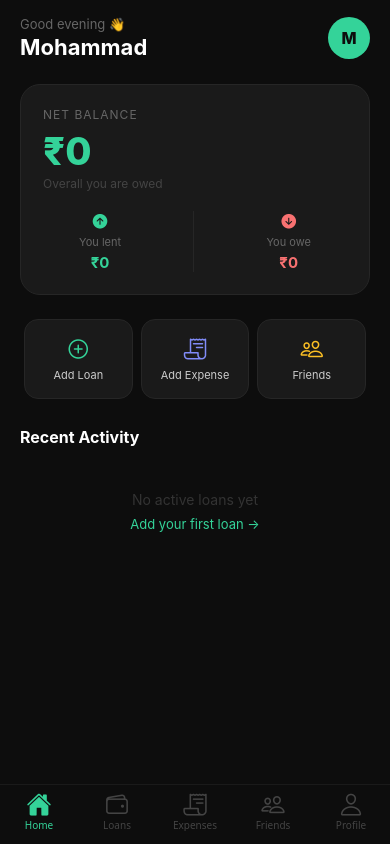
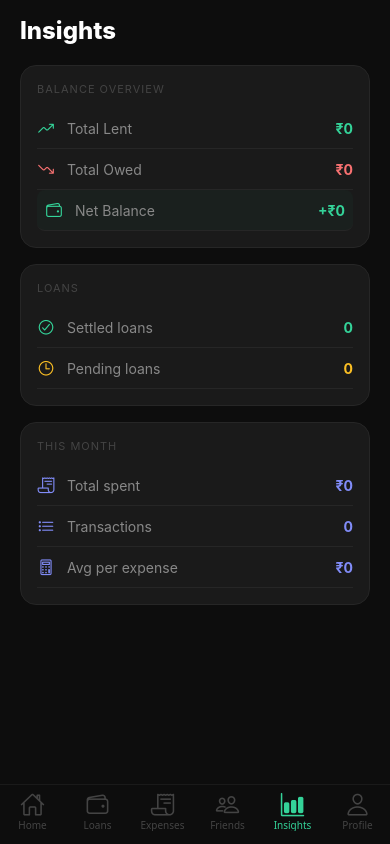
Before and after one commit to sabihul2110/FlowLedger, a React Native app in the folder frontend/: screen /Insights in a window 390 px wide. Built offline with nearby package versions, Linux system fonts and the light colour scheme.

Commit message:
feat: insights screen with balance, loan, expense, and category breakdown

```diff
--- a/frontend/src/navigation/AppNavigator.js
+++ b/frontend/src/navigation/AppNavigator.js
@@ -17,6 +17,7 @@ import LoanDetailScreen from '../screens/LoanDetailScreen';
 import ExpensesScreen from '../screens/ExpensesScreen';
 import FriendsScreen from '../screens/FriendsScreen';
 import ProfileScreen from '../screens/ProfileScreen';
+import InsightsScreen from '../screens/InsightsScreen';
 
 const Tab = createBottomTabNavigator();
 const Stack = createStackNavigator();
@@ -32,6 +33,7 @@ function LoansStack() {
 
 const ICONS = {
   Home: ['home', 'home-outline'],
+  Insights: ['bar-chart', 'bar-chart-outline'],
   Loans: ['wallet', 'wallet-outline'],
   Expenses: ['receipt', 'receipt-outline'],
   Friends: ['people', 'people-outline'],
@@ -56,6 +58,7 @@ export default function AppNavigator() {
       <Tab.Screen name="Loans" component={LoansStack} />
       <Tab.Screen name="Expenses" component={ExpensesScreen} />
       <Tab.Screen name="Friends" component={FriendsScreen} />
+      <Tab.Screen name="Insights" component={InsightsScreen} />
       <Tab.Screen name="Profile" component={ProfileScreen} />
     </Tab.Navigator>
   );
--- /dev/null
+++ b/frontend/src/screens/InsightsScreen.js
@@ -0,0 +1,174 @@
+/*
+Project Structure:
+flowledger/
+  frontend/
+    src/
+      screens/
+        InsightsScreen.js
+*/
+
+import { useState, useCallback } from 'react';
+import { View, Text, ScrollView, StyleSheet } from 'react-native';
+import { SafeAreaView } from 'react-native-safe-area-context';
+import { Ionicons } from '@expo/vector-icons';
+import { useFocusEffect } from '@react-navigation/native';
+import { getLoans, getBalanceSummary } from '../store/loanStore';
+import { getExpenses, getMonthSummary, CATEGORIES } from '../store/expenseStore';
+
+export default function InsightsScreen() {
+  const [data, setData] = useState(null);
+
+  useFocusEffect(useCallback(() => {
+    const load = async () => {
+      const balance = await getBalanceSummary();
+      const { total, byCategory, count } = await getMonthSummary();
+      const allExpenses = await getExpenses();
+      const allLoans = await getLoans();
+
+      // Top category
+      const topCat = CATEGORIES.reduce((a, b) =>
+        (byCategory[a] || 0) > (byCategory[b] || 0) ? a : b
+      );
+
+      // Average expense
+      const avg = count > 0 ? (total / count).toFixed(0) : 0;
+
+      // Settled vs pending loans
+      const settled = allLoans.filter(l => l.status === 'settled').length;
+      const pending = allLoans.filter(l => l.status === 'pending').length;
+
+      // Biggest single expense this month
+      const now = new Date();
+      const thisMonth = allExpenses.filter(e => {
+        const d = new Date(e.createdAt);
+        return d.getMonth() === now.getMonth() && d.getFullYear() === now.getFullYear();
+      });
+      const biggest = thisMonth.reduce((a, b) => a.amount > b.amount ? a : b, { amount: 0, title: 'N/A' });
+
+      // Most lent to person
+      const lentMap = {};
+      allLoans.filter(l => l.type === 'lent' && l.status === 'pending').forEach(l => {
+        lentMap[l.name] = (lentMap[l.name] || 0) + (l.amount - (l.paid || 0));
+      });
+      const topDebtor = Object.entries(lentMap).sort((a, b) => b[1] - a[1])[0];
+
+      setData({
+        balance,
+        monthTotal: total,
+        monthCount: count,
+        byCategory,
+        topCat,
+        avg,
+        settled,
+        pending,
+        biggest,
+        topDebtor,
+      });
+    };
+    load();
+  }, []));
+
+  if (!data) return (
+    <SafeAreaView style={s.safe}>
+      <Text style={s.loading}>Loading...</Text>
+    </SafeAreaView>
+  );
+
+  return (
+    <SafeAreaView style={s.safe}>
+      <ScrollView showsVerticalScrollIndicator={false}>
+
+        <Text style={s.title}>Insights</Text>
+
+        {/* Net Balance */}
+        <View style={s.section}>
+          <Text style={s.sectionTitle}>BALANCE OVERVIEW</Text>
+          <Row icon="trending-up-outline" color="#34d399" label="Total Lent" value={`₹${data.balance.totalLent.toLocaleString()}`} />
+          <Row icon="trending-down-outline" color="#f87171" label="Total Owed" value={`₹${data.balance.totalOwed.toLocaleString()}`} />
+          <Row
+            icon="wallet-outline"
+            color={data.balance.net >= 0 ? '#34d399' : '#f87171'}
+            label="Net Balance"
+            value={`${data.balance.net >= 0 ? '+' : ''}₹${data.balance.net.toLocaleString()}`}
+            highlight
+          />
+        </View>
+
+        {/* Loans Summary */}
+        <View style={s.section}>
+          <Text style={s.sectionTitle}>LOANS</Text>
+          <Row icon="checkmark-circle-outline" color="#34d399" label="Settled loans" value={`${data.settled}`} />
+          <Row icon="time-outline" color="#fbbf24" label="Pending loans" value={`${data.pending}`} />
+          {data.topDebtor && (
+            <Row icon="person-outline" color="#818cf8" label="Owes you most" value={`${data.topDebtor[0]} · ₹${data.topDebtor[1].toLocaleString()}`} />
+          )}
+        </View>
+
+        {/* This Month Expenses */}
+        <View style={s.section}>
+          <Text style={s.sectionTitle}>THIS MONTH</Text>
+          <Row icon="receipt-outline" color="#818cf8" label="Total spent" value={`₹${data.monthTotal.toLocaleString()}`} />
+          <Row icon="list-outline" color="#818cf8" label="Transactions" value={`${data.monthCount}`} />
+          <Row icon="calculator-outline" color="#818cf8" label="Avg per expense" value={`₹${data.avg}`} />
+          {data.biggest.amount > 0 && (
+            <Row icon="arrow-up-outline" color="#f87171" label="Biggest expense" value={`${data.biggest.title} · ₹${data.biggest.amount}`} />
+          )}
+          {data.monthTotal > 0 && (
+            <Row icon="star-outline" color="#fbbf24" label="Top category" value={`${data.topCat} · ₹${data.byCategory[data.topCat]}`} />
+          )}
+        </View>
+
+        {/* Category Breakdown */}
+        {data.monthTotal > 0 && (
+          <View style={s.section}>
+            <Text style={s.sectionTitle}>CATEGORY BREAKDOWN</Text>
+            {CATEGORIES.filter(c => data.byCategory[c] > 0)
+              .sort((a, b) => data.byCategory[b] - data.byCategory[a])
+              .map(c => {
+                const pct = Math.round((data.byCategory[c] / data.monthTotal) * 100);
+                return (
+                  <View key={c} style={s.catRow}>
+                    <Text style={s.catLabel}>{c}</Text>
+                    <View style={s.barTrack}>
+                      <View style={[s.barFill, { width: `${pct}%` }]} />
+                    </View>
+                    <Text style={s.catValue}>{pct}%</Text>
+                  </View>
+                );
+              })}
+          </View>
+        )}
+
+        <View style={{ height: 30 }} />
+      </ScrollView>
+    </SafeAreaView>
+  );
+}
+
+function Row({ icon, color, label, value, highlight }) {
+  return (
+    <View style={[s.row, highlight && s.rowHighlight]}>
+      <Ionicons name={icon} size={18} color={color} style={s.rowIcon} />
+      <Text style={s.rowLabel}>{label}</Text>
+      <Text style={[s.rowValue, { color }]}>{value}</Text>
+    </View>
+  );
+}
+
+const s = StyleSheet.create({
+  safe: { flex: 1, backgroundColor: '#0d0d0d' },
+  loading: { color: '#555', textAlign: 'center', marginTop: 40 },
+  title: { color: '#fff', fontSize: 24, fontWeight: '800', paddingHorizontal: 20, paddingTop: 16, paddingBottom: 20 },
+  section: { backgroundColor: '#1a1a1a', marginHorizontal: 20, borderRadius: 16, padding: 16, marginBottom: 16, borderWidth: 1, borderColor: '#262626' },
+  sectionTitle: { color: '#444', fontSize: 11, letterSpacing: 1, marginBottom: 12 },
+  row: { flexDirection: 'row', alignItems: 'center', paddingVertical: 10, borderBottomWidth: 1, borderBottomColor: '#262626' },
+  rowHighlight: { backgroundColor: '#34d39908', borderRadius: 8, paddingHorizontal: 8 },
+  rowIcon: { marginRight: 12 },
+  rowLabel: { color: '#888', fontSize: 14, flex: 1 },
+  rowValue: { fontSize: 14, fontWeight: '700' },
+  catRow: { flexDirection: 'row', alignItems: 'center', paddingVertical: 8, gap: 10 },
+  catLabel: { color: '#888', fontSize: 13, width: 70 },
+  barTrack: { flex: 1, height: 6, backgroundColor: '#262626', borderRadius: 3, overflow: 'hidden' },
+  barFill: { height: 6, backgroundColor: '#818cf8', borderRadius: 3 },
+  catValue: { color: '#555', fontSize: 12, width: 36, textAlign: 'right' },
+});
```
